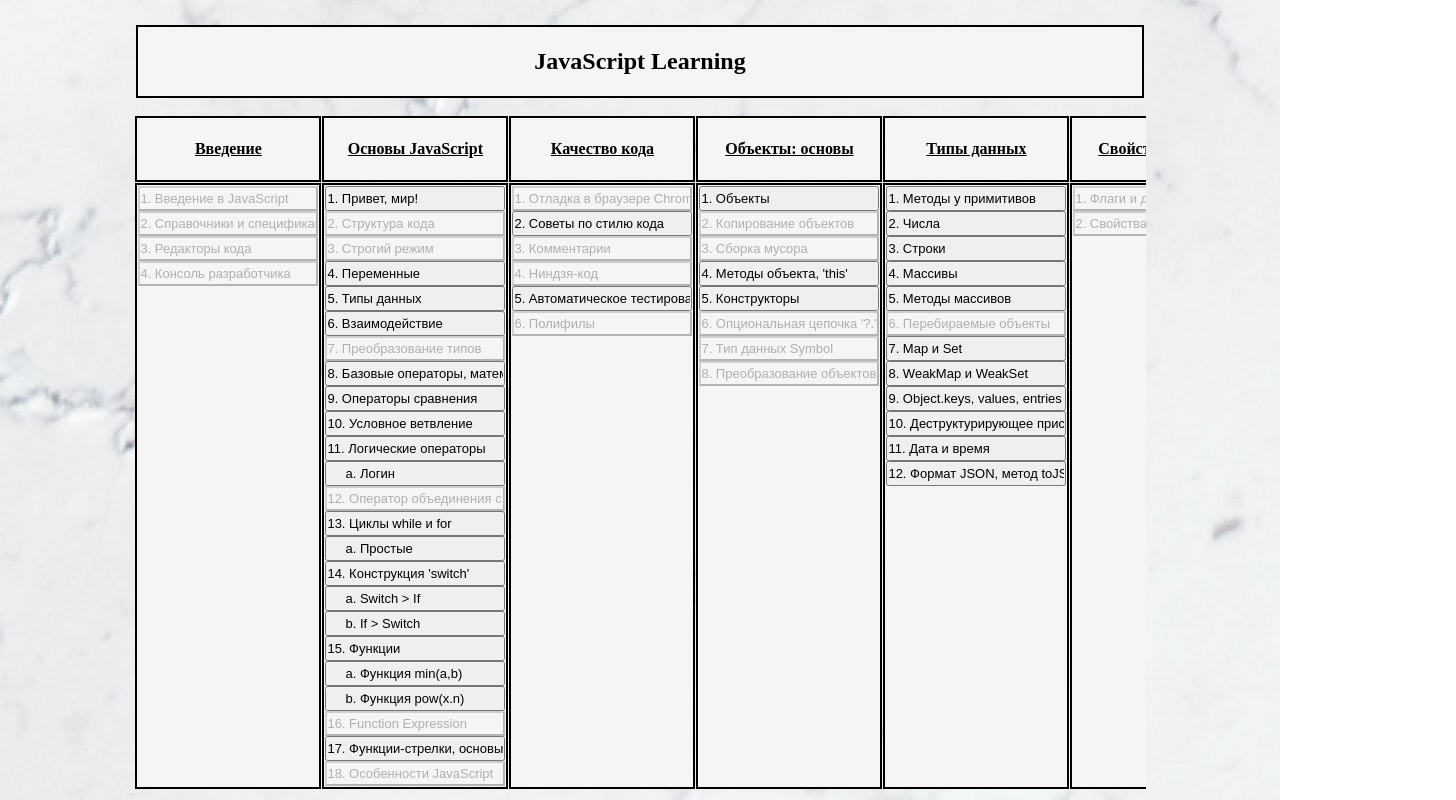
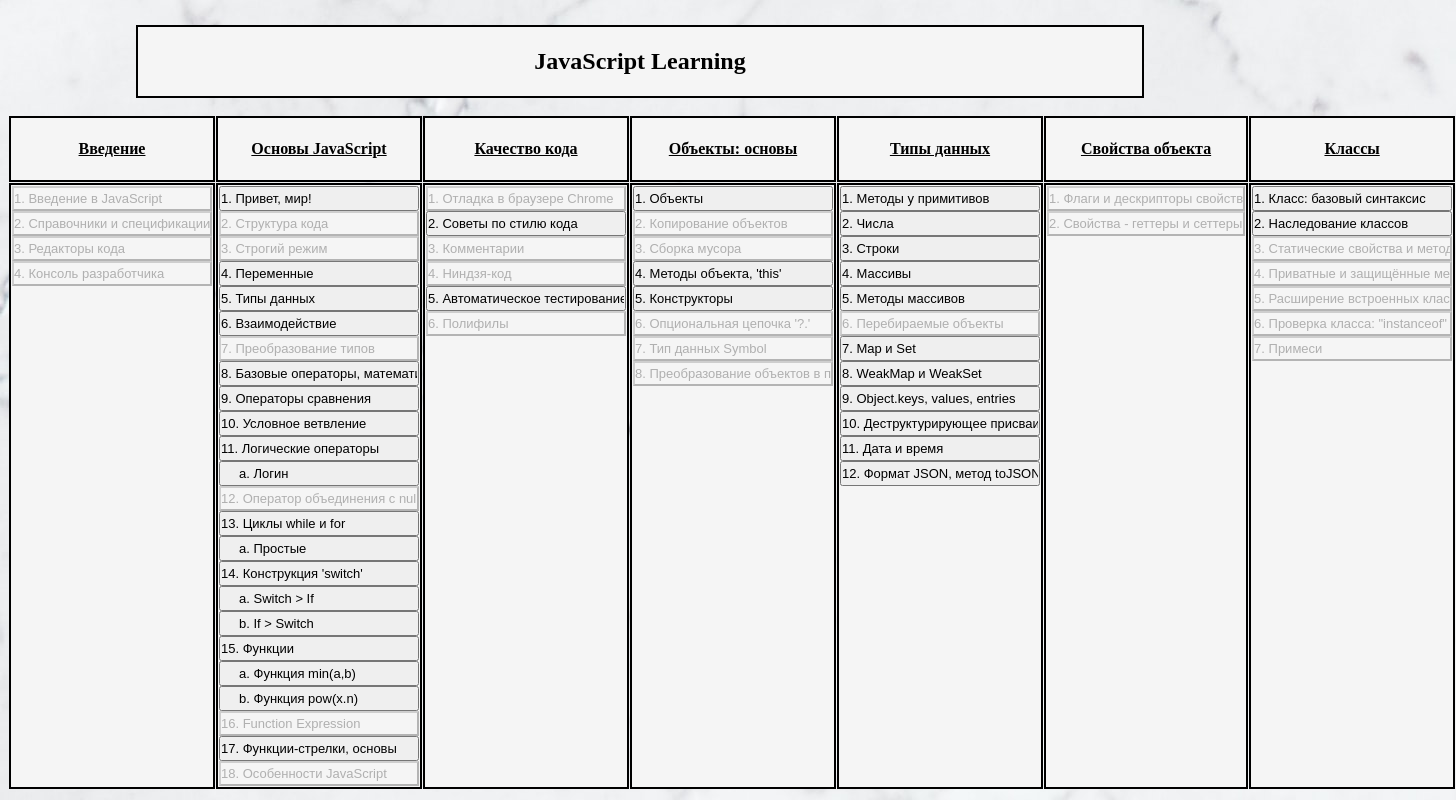
Before and after one commit to yakushevpy/myfirstrepoever, a plain HTML site: page JavaScript-Learning/index.html in a window 1280 px wide. Shown: the whole page, 1456 px wide, since content can reach past the window. Drawn offline with Linux system fonts and the light colour scheme.

Commit message:
ui fixes

```diff
--- a/JavaScript-Learning/index.html
+++ b/JavaScript-Learning/index.html
@@ -42,11 +42,14 @@
 
 </head>
 <body>
-    <table class="topTable" align="center",border=1>
-        <td><h2>JavaScript Learning</h2></td>
+
+
+    <table class="topTable" align="center" border=0>
+        <tr><td><h2>JavaScript Learning</h2></td></tr>
     </table>
-    <table class="contentTable" align='center', border=1>
-        <tr align="middle">
+
+    <table class="contentTable" align='center' border=0>
+        <tr align="middle" class="contentTable">
             <td><h4><a href = 'https://learn.javascript.ru/getting-started' target="_blank">Введение</a></h4></td>
             <td><h4><a href = 'https://learn.javascript.ru/first-steps' target="_blank">Основы JavaScript</a></h4></h4></td>
             <td><h4><a href = 'https://learn.javascript.ru/code-quality' target="_blank">Качество кода</a></h4></td>
@@ -55,14 +58,14 @@
             <td><h4><a href = 'https://learn.javascript.ru/object-properties' target="_blank">Свойства объекта</a></h4></td>
             <td><h4><a href = 'https://learn.javascript.ru/classes' target="_blank">Классы</a></h4></td>
         </tr>
-        <tr>
-            <td valign = top>
+        <tr class="contentTable">
+            <td valign = top class="contentTable">
                 <input type="button" value="1. Введение в JavaScript" disabled>
                 <br><input type="button" value="2. Справочники и спецификации" disabled>
                 <br><input type="button" value="3. Редакторы кода" disabled>
                 <br><input type="button" value="4. Консоль разработчика" disabled>
             </td>
-            <td valign = top>
+            <td valign = top class="contentTable">
                 <input type="button" value="1. Привет, мир!" onclick="task2_1('script1.js')">
                 <br><input type="button" value="2. Структура кода" disabled>
                 <br><input type="button" value="3. Строгий режим" disabled>
@@ -88,7 +91,7 @@
                 <br><input type="button" value="17. Функции-стрелки, основы" onclick="task2_16()">
                 <br><input type="button" value="18. Особенности JavaScript" disabled>
             </td>
-            <td valign = top>
+            <td valign = top class="contentTable">
                 <input type="button" value="1. Отладка в браузере Chrome" disabled>
                 <br><input type="button" value="2. Советы по стилю кода" onclick ="task3_2()">
                 <br><input type="button" value="3. Комментарии" disabled>
@@ -96,7 +99,7 @@
                 <br><input type="button" value="5. Автоматическое тестирование c использованием фреймворка Mocha" onclick="task3_5()">
                 <br><input type="button" value="6. Полифилы" disabled>
             </td>
-            <td valign = top>
+            <td valign = top class="contentTable">
                 <input type = "button" value="1. Объекты" onclick = "task4_1()">
                 <br><input type = "button" value="2. Копирование объектов" disabled>
                 <br><input type = "button" value="3. Сборка мусора" disabled>
@@ -106,7 +109,7 @@
                 <br><input type = "button" value="7. Тип данных Symbol" disabled>
                 <br><input type = "button" value="8. Преобразование объектов в приметивы" disabled>
             </td>
-            <td valign = top>
+            <td valign = top class="contentTable">
                 <input type = "button" value="1. Методы у примитивов" onclick = "task5_1()">
                 <br><input type = "button" value="2. Числа" onclick = "task5_2()">
                 <br><input type = "button" value="3. Строки" onclick = "task5_3()">
@@ -120,11 +123,11 @@
                 <br><input type = "button" value="11. Дата и время" onclick="task5_11()">
                 <br><input type = "button" value="12. Формат JSON, метод toJSON" onclick="task5_12()">
             </td>
-            <td valign = top>
+            <td valign = top class="contentTable">
                 <input type = "button" value="1. Флаги и дескрипторы свойств" disabled>
                 <br><input type = "button" value="2. Свойства - геттеры и сеттеры" disabled>
             </td>
-            <td valign = top>
+            <td valign = top class="contentTable">
                 <input type = "button" value="1. Класс: базовый синтаксис" onclick = "task9_1()">
                 <br><input type = "button" value="2. Наследование классов" onclick = "task9_2()">
                 <br><input type = "button" value="3. Статические свойства и методы" disabled>
--- a/JavaScript-Learning/styles.css
+++ b/JavaScript-Learning/styles.css
@@ -5,7 +5,7 @@ body {
 input {
     height:25px;
     padding: 0px;
-    width:180px;
+    width:-webkit-fill-available;
     text-align:left;
     font-size: 13px;
 }
@@ -35,9 +35,10 @@ tr, td {
 }
 
 table.topTable {
-    display: revert;
+    display: table;
     width: 80%;
     min-width: 1000px;
+    max-width: 1500px;
     text-align: center;
     height: auto;
     white-space: nowrap;
@@ -47,18 +48,22 @@ tbody {
     align-content: center;
 }
 table.contentTable {
-    display:block;
+    display:table;
     overflow-y: hidden;
     overflow-x: auto;
     width: 80%;
     min-width: 1000px;
+    max-width: 1500px;
     height: auto;
     white-space: nowrap;
     border-block-width: 2px;
     padding-block: 0px;
     margin-block: 0px;
     border-spacing: 1px;
-    border-width: 0px;
+}
+td.contentTable {
+    max-width: 200px;
+    min-width: 100px;
 }
 
 a {
```
